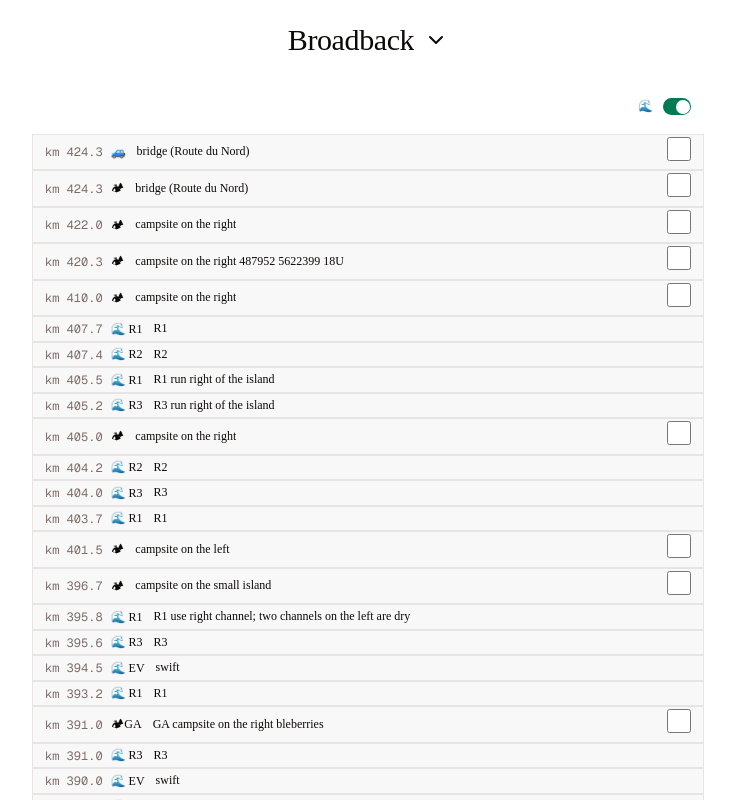
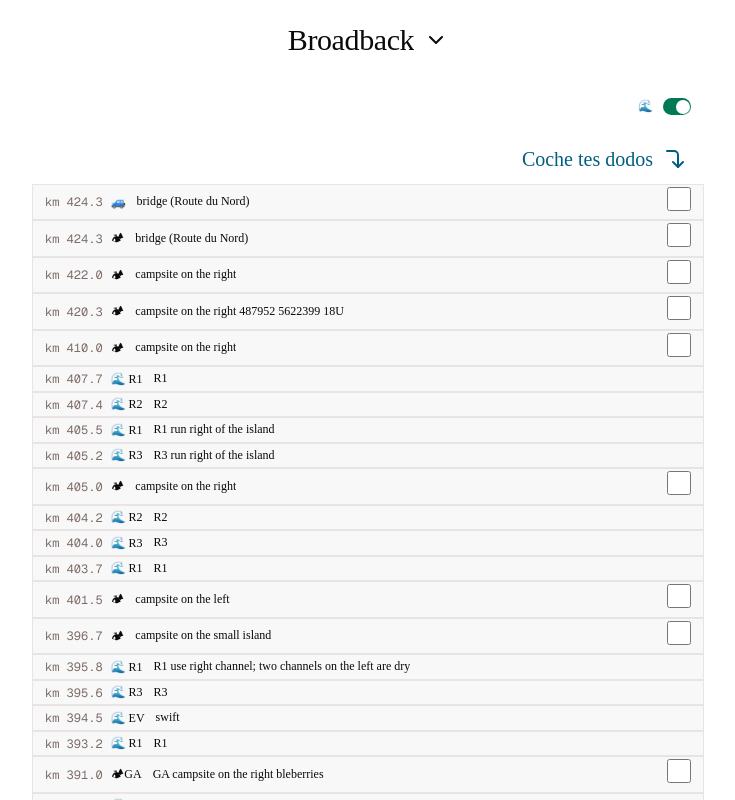
Before and after one commit to shawninder/demo-etapes, a Next.js app: page /broadback in a window 1280 px wide. Shown: the top 800 px of the page, without its empty margins (272-1007 px from the left). Built offline with nearby package versions, Linux system fonts and the light colour scheme.

Commit message:
Coche tes dodos + minor ui

```diff
--- a/src/components/River.tsx
+++ b/src/components/River.tsx
@@ -19,6 +19,7 @@ import {
 import { cn } from "@/lib/utils";
 import { Input } from "@/components/ui/input";
 import { Switch } from "@/components/ui/switch";
+import { CornerRightDown } from "lucide-react";
 
 export type RiverProps = {
   features: (RiverFeature & { id: string })[];
@@ -75,6 +76,16 @@ export default function River({ features = [] }: RiverProps) {
             defaultChecked={showRapids}
             checked={showRapids}
           />
+        </ItemActions>
+      </Item>
+      <Item className="">
+        <ItemContent>
+          <ItemDescription className="text-level-neutral-text text-right text-xl">
+            Coche tes dodos
+          </ItemDescription>
+        </ItemContent>
+        <ItemActions>
+          <CornerRightDown className="text-level-neutral-text mr-1" />
         </ItemActions>
       </Item>
       {features.map(({ id, km, label, text }, idx) => {
@@ -192,7 +203,7 @@ export default function River({ features = [] }: RiverProps) {
             ) : null}
             {!isLastFeature && isCampable && (kmsTravelled || daySummary) ? (
               <>
-                <ItemSeparator className="bg-accent-foreground" />
+                <ItemSeparator className="bg-level-neutral-border" />
                 <Day dayCounter={dayCounter++} />
               </>
             ) : null}
@@ -265,8 +276,6 @@ function countFeaturesEncountered(
 
 function Day({ dayCounter }: { dayCounter: number }) {
   return (
-    <Item variant="outline" className="justify-center text-lg font-bold">
-      Jour {dayCounter}
-    </Item>
+    <Item className="justify-center text-lg font-bold">Jour {dayCounter}</Item>
   );
 }
```
